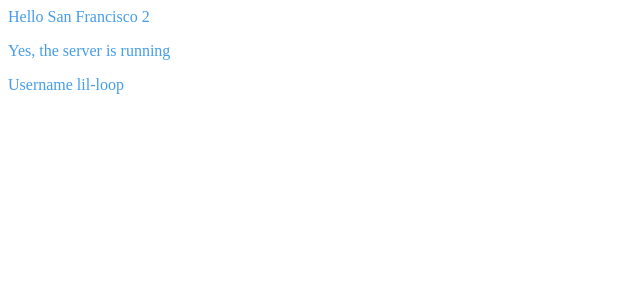
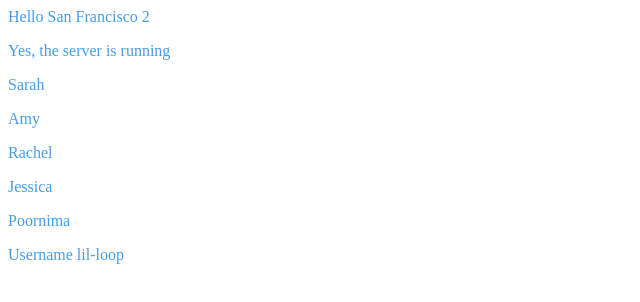
Before and after one commit to BabetteB/angular-tutorial-learn-angular, an Angular app in the folder learn-angular/: page / in a window 1280 px wide. Shown: the top 302 px of the page, without its empty margins (0-640 px from the left). Built offline with nearby package versions, Linux system fonts and the light colour scheme.

Commit message:
added iterable variable to display iteration in the ui

```diff
--- a/learn-angular/src/app/app.component.html
+++ b/learn-angular/src/app/app.component.html
@@ -11,6 +11,10 @@
   </p>
 }
 
+@for (user of users; track user.id) {
+  <p>{{user.name}}</p>
+}
+
 <section>
   <app-user></app-user>
 </section>
--- a/learn-angular/src/app/app.component.ts
+++ b/learn-angular/src/app/app.component.ts
@@ -16,4 +16,6 @@
   city = 'San Francisco';
 
   isServerRunning = true;
+
+  users = [{id: 0, name: 'Sarah'}, {id: 1, name: 'Amy'}, {id: 2, name: 'Rachel'}, {id: 3, name: 'Jessica'}, {id: 4, name: 'Poornima'}];
 }
```
